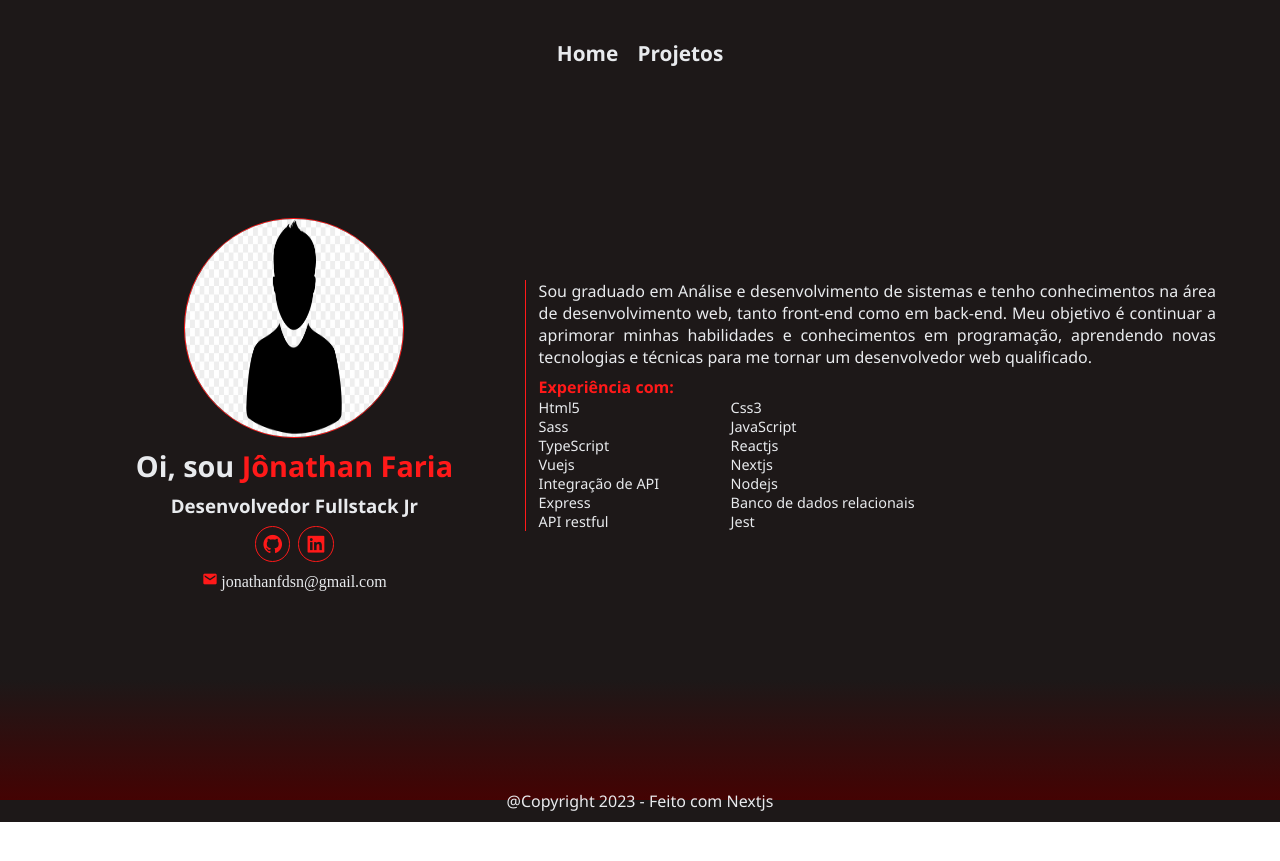
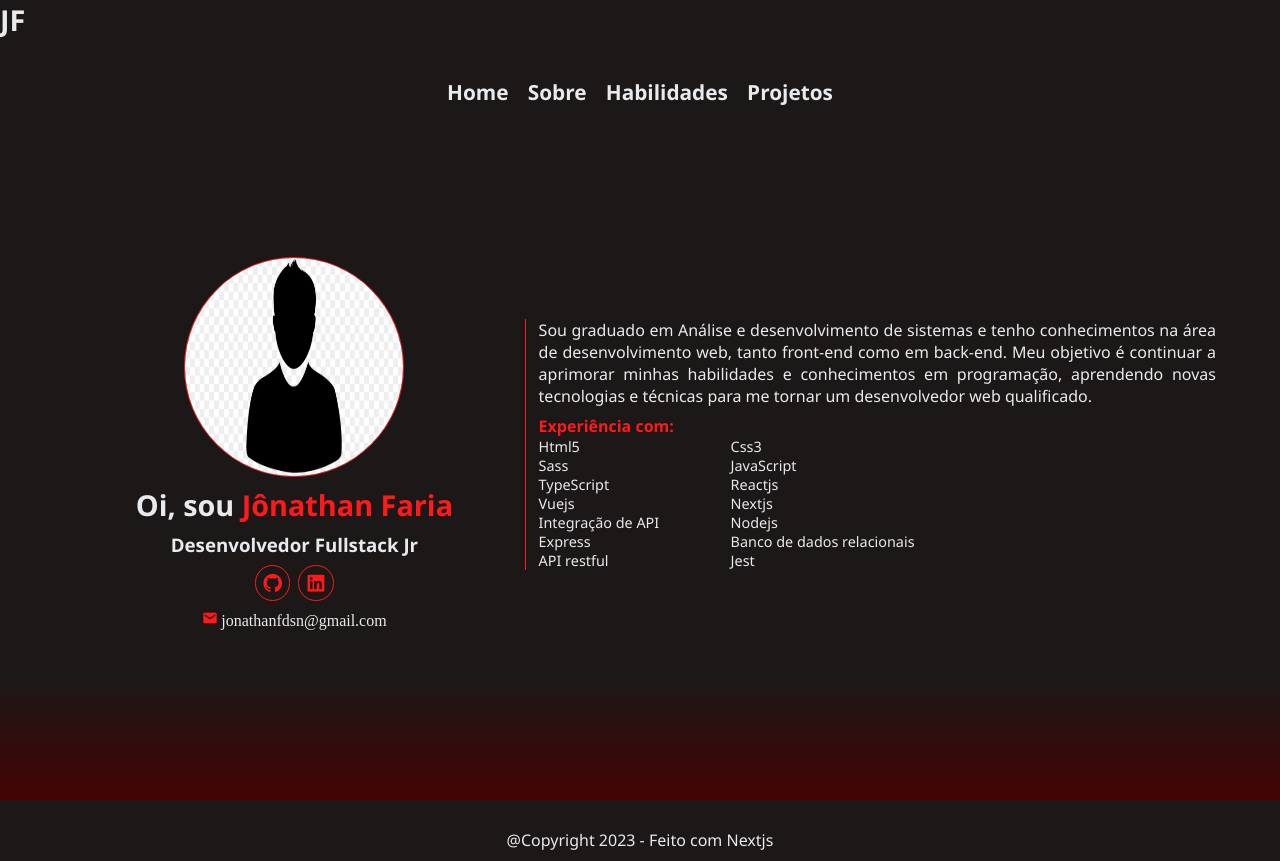
Before and after one commit to jfdsn/Meu-portfolio, a Next.js app: page / in a window 1280 px wide. Before the commit the page ends 822 px from the top, so only its background shows below. Built offline with nearby package versions, Linux system fonts and the light colour scheme.

Commit message:
feat: Add Logo, Sobre and  Habilidades to header component

```diff
--- a/src/components/header.jsx
+++ b/src/components/header.jsx
@@ -3,10 +3,15 @@ import Link from "next/link"
 export const Header = () => {
     return (
         <header>
-            <nav>
-                <Link href="/">Home</Link>
-                <Link href="/projects">Projetos</Link>
-            </nav>
+                <h1 className="logo">
+                    <Link href="/">JF</Link>
+                </h1>
+                <nav className="header-nav">
+                    <Link href="/">Home</Link>
+                    <Link href="#about">Sobre</Link>
+                    <Link href="#skills">Habilidades</Link>
+                    <Link href="/projects">Projetos</Link>
+                </nav>
         </header>
     )
 }
```
